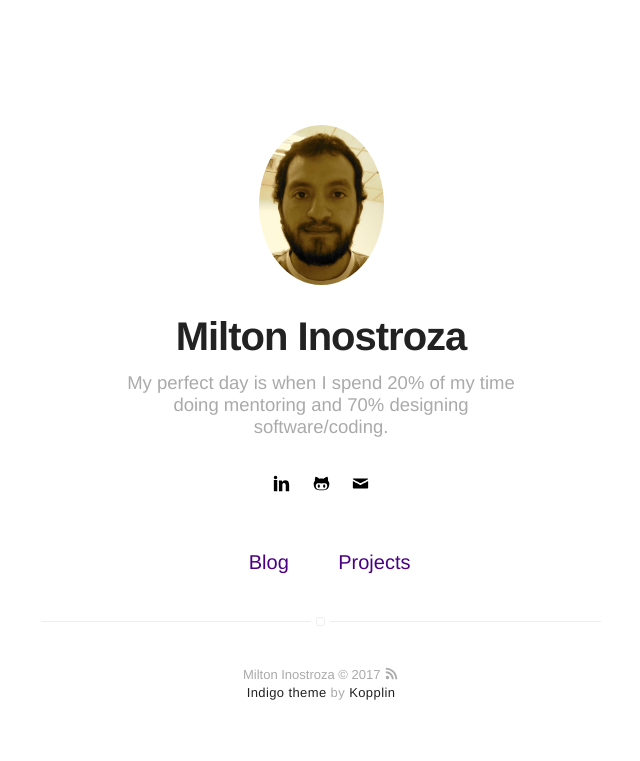
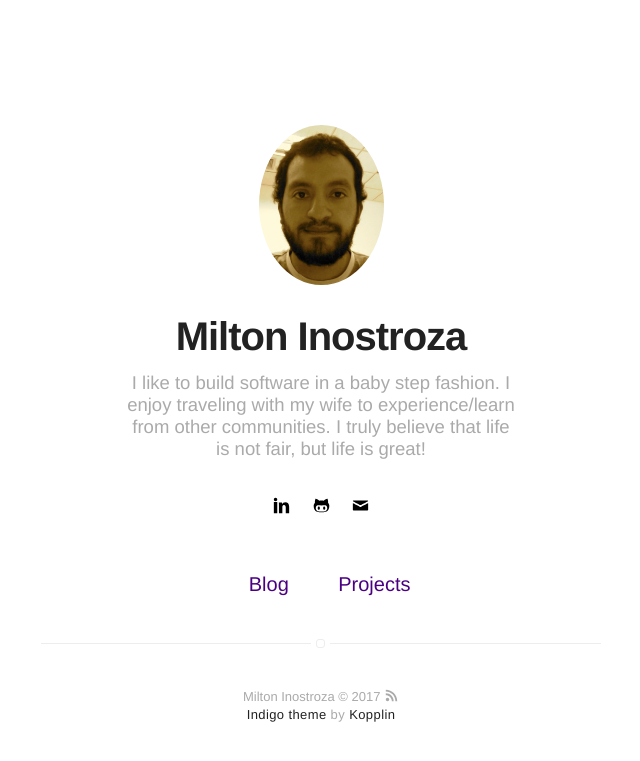
Before and after one commit to minostro/minostro.github.io, a Jekyll site: the page built from index.html, in a window 1280 px wide. Shown: the top 761 px of the page, without its empty margins (319-959 px from the left). Built offline with Jekyll 4.4.1, drawn with Linux system fonts in a browser that asks for light colours.

Commit message:
autocommit

```diff
--- a/_config.yml
+++ b/_config.yml
@@ -1,9 +1,9 @@
 # main text of home
 name: Milton Inostroza
-bio: My perfect day is when I spend 20% of my time doing mentoring and 70% designing software/coding.
+bio: I like to build software in a baby step fashion. I enjoy traveling with my wife to experience/learn from other communities. I truly believe that life is not fair, but life is great!
 
 # twitter summary info
-description: A blog about technology and related stuff
+description: A blog about my journey here on earth.
 
 # if it's an external image, update below for true
 # better with square images
```
